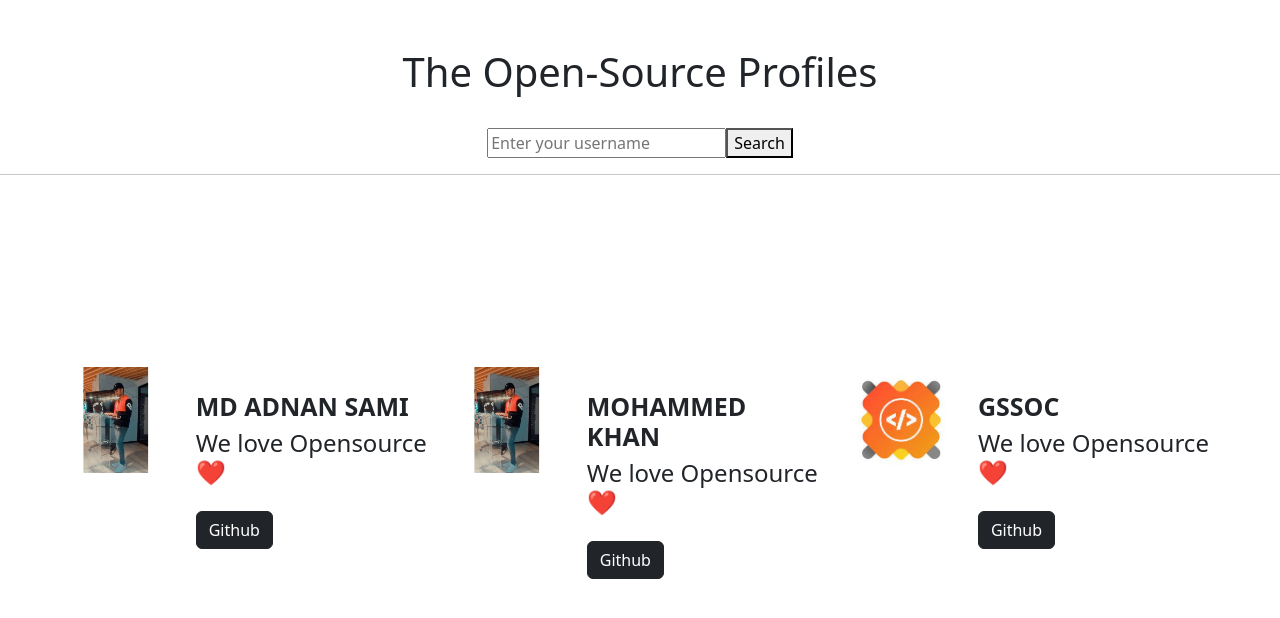
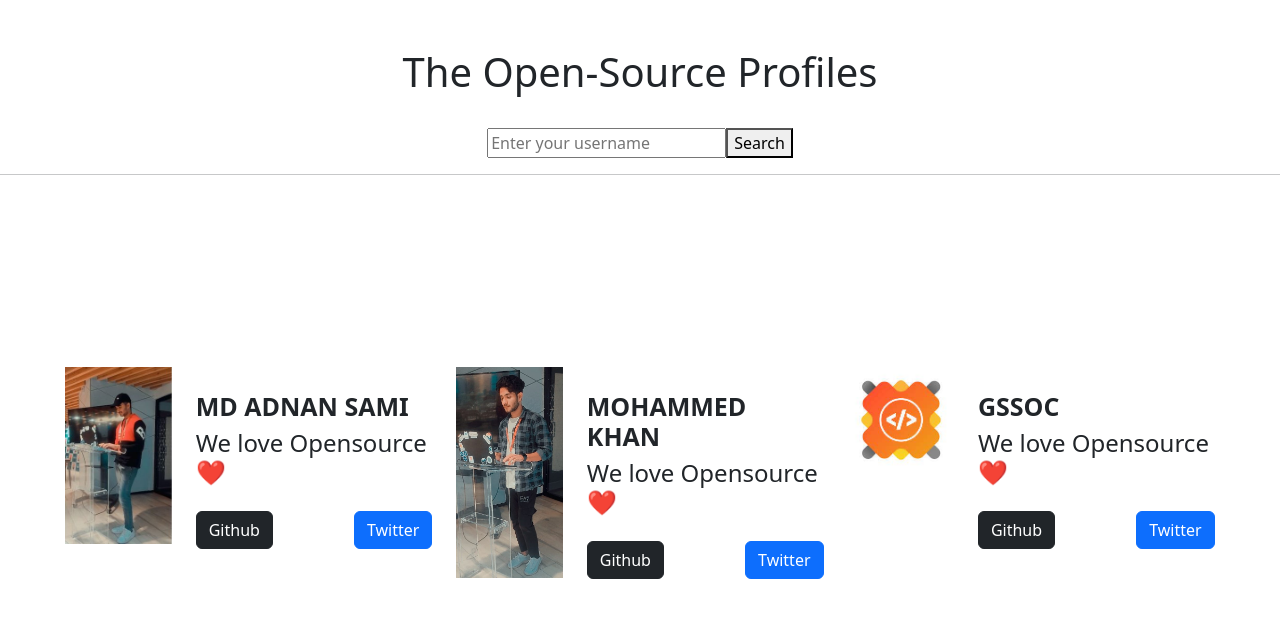
Before and after one commit to neutrinoxtronic/Open-Source-Profiles, a React (Create React App) app: page / in a window 1280 px wide. Shown: the top 618 px of the page. Built offline with nearby package versions, Linux system fonts and the light colour scheme.

Commit message:
added khan img

```diff
--- a/src/Card.jsx
+++ b/src/Card.jsx
@@ -20,6 +20,9 @@ const Card = (props) => {
                 <a href={props.github}>
                   <button className="btn btn-dark">Github</button>
                 </a>
+                <a href={props.github}>
+                  <button className="btn btn-primary">Twitter</button>
+                </a>
               </div>
             </div>
           </div>
--- a/src/Menu.jsx
+++ b/src/Menu.jsx
@@ -8,10 +8,11 @@ const Menu=[
         github:"https://github.com/Hittitech/Open-Source-Restaurant"
 
     },
+
     {
         id:2,
         name:"Mohammed Khan",
-        image:"images/Adnan1.jpg",
+        image:"images/khan.jpg",
         username:"khan",
         description:"We love Opensource ❤️",
         github:"https://github.com/Hittitech/Open-Source-Restaurant"
@@ -27,7 +28,7 @@ const Menu=[
 
 },
 {
-        id:2,
+    id:4,
     name:"Cat",
     image:"images/cat.jpg",
     username:"cat",
@@ -35,106 +36,30 @@ const Menu=[
     github:"https://github.com/Hittitech/Open-Source-Restaurant"
 
 },
+{
+    id:5,
+    name:"Kunal",
+    image:"images/cat.jpg",
+    username:"kunal",
+    description:"We love Opensource ❤️",
+    github:"https://github.com/Hittitech/Open-Source-Restaurant"
 
-    // {
-    //     id:2,
-    //     name:"Samosa",
-    //     image:"images/samosa.jpg",
-    //     category:"lunch",
-    //     price:"$10",
-    //     description:"it is a nice spicy dish for freshup",
+},
 
-    // },
-    // {
-    //     id:3,
-    //     name:"pizza",
-    //     image:"images/pizza.jpg",
-    //     category:"dinner",
-    //     price:"$20",
-    //     description:"it is a nice spicy dish for freshup",
 
-    // },
-    // {
-    //     id:4,
-    //     name:"maggi",
-    //     image:"images/maggi.jpg",
-    //     category:"evening",
-    //     price:"$50",
-    //     description:"it is a nice spicy dish for freshup",
 
-    // },
-    // {
-    //     id:5,
-    //     name:"paubhaji",
-    //     image:"images/paubhaji.jpg",
-    //     category:"lunch",
-    //     price:"$50",
-    //     description:"it is a nice spicy dish for freshup",
 
-    // },
-    // {
-    //     id:6,
-    //     name:"vegthali",
-    //     image:"images/vegthali.jpg",
-    //     category:"dinner",
-    //     price:"$50",
-    //     description:"it is a nice spicy dish for freshup",
 
-    // },
-    // {
-    //     id:7,
-    //     name:"sweet",
-    //     image:"images/sweet.jpg",
-    //     category:"dinner",
-    //     price:"$10",
-    //     description:"it is a nice sweet dish for freshup",
-
-    // },
-    // {
-    //     id:8,
-    //     name:"rajmarice",
-    //     image:"images/vegthali.jpg",
-    //     category:"lunch",
-    //     price:"$30",
-    //     description:"it is a nice spicy dish for freshup",
-
-    // },
-    // {
-    //     id:9,
-    //     name:"nonvegthali",
-    //     image:"images/nonvegthali.jpg",
-    //     category:"breakfast",
-    //     price:"$45",
-    //     description:"it is a nice spicy dish for freshup",
-
-    // },
-    // {
-    //     id:10,
-    //     name:"rotiwithmeat",
-    //     image:"images/rotiwithmeat.jpg",
-    //     category:"breakfast",
-    //     price:"$45",
-    //     description:"it is a nice spicy dish for freshup",
-
-    // },
-    // {
-    //     id:10,
-    //     name:"momo",
-    //     image:"images/momo.jpg",
-    //     category:"evening",
-    //     price:"$5",
-    //     description:"it is a nice spicy dish for freshup",
-
-    // },
-    // {
-    //     id:11,
-    //     name:"puri",
-    //     image:"images/puri.jpg",
-    //     category:"timepass",
-    //     price:"$5",
-    //     description:"it is a nice spicy dish for freshup",
-
-    // },
 ]
 
 export default Menu
+
+// {
+//     id:4,
+//     name:"Cat",
+//     image:"images/cat.jpg",
+//     username:"cat",
+//     description:"We love Opensource ❤️",
+//     github:"https://github.com/Hittitech/Open-Source-Restaurant"
+
+// },
```
Also changed, not shown: public/images/Adnan1.jpg, public/images/khan.jpg (added). Lines whose indentation alone changed are shown as unchanged.
